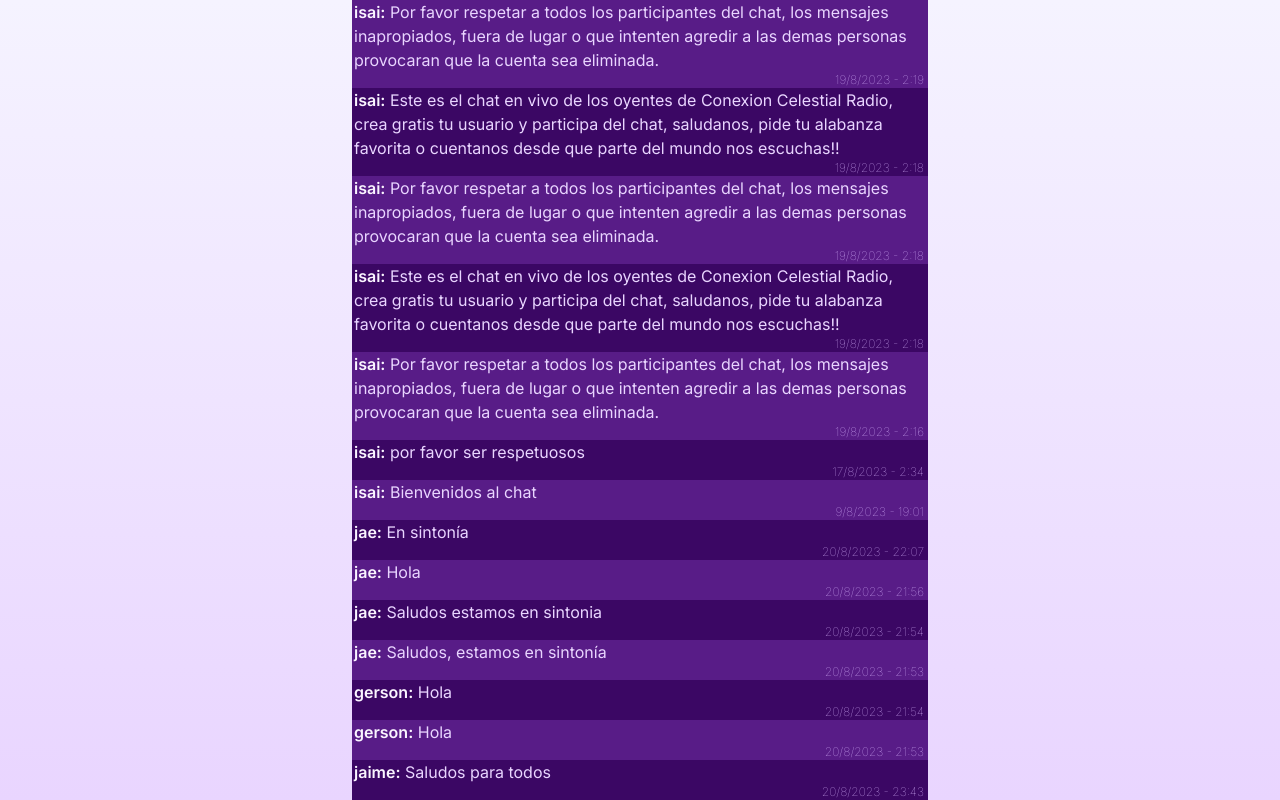
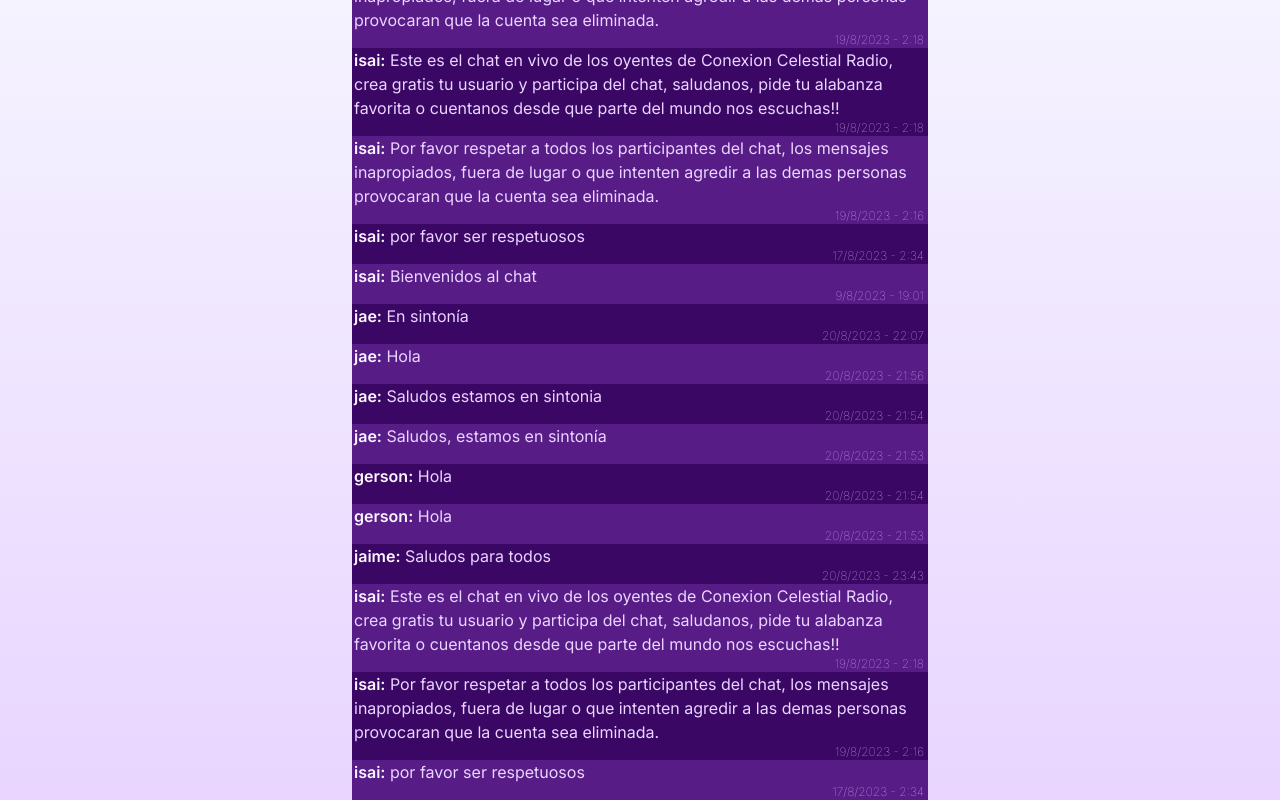
Before and after one commit to isaiorellana-dev/livechat-app, a Next.js app: page /chat in a window 1280 px wide. Built offline with nearby package versions, Linux system fonts and the light colour scheme.

Commit message:
Loading and error components for Messages

```diff
--- /dev/null
+++ b/src/app/chat/components/ErrorMessages.tsx
@@ -0,0 +1,12 @@
+const ErrorMessages = () => {
+  return (
+    <div className="w-full h-full flex items-center justify-center p-4 text-purple-300">
+      <p className="text-center">
+        Ocurrio un error cargando los mensajes, por favor revisa tu conexion a
+        internet.
+      </p>
+    </div>
+  )
+}
+
+export default ErrorMessages
--- /dev/null
+++ b/src/app/chat/components/LoadingMessages.tsx
@@ -0,0 +1,30 @@
+import { isEven } from "@/utils/math"
+
+const LoadingMessages = () => {
+  const numbersArray: number[] = Array.from(
+    { length: 50 },
+    (_, index) => index + 1
+  )
+  return (
+    <>
+      {numbersArray.map((m, i) => (
+        <div
+          key={i}
+          className={`w-full max-w-xl ${
+            isEven(i) ? "bg-purple-900" : "bg-purple-950"
+          }`}
+        >
+          <p className="text-left text-purple-200 px-0.5 animate-pulse">
+            <span className="font-semibold text-purple-200">
+              Cargando usuario:
+            </span>{" "}
+            Cargando mensaje
+          </p>
+          <p className="text-right font-thin text-xs text-purple-300 px-1 animate-pulse">{`--/--/-- - --:--`}</p>
+        </div>
+      ))}
+    </>
+  )
+}
+
+export default LoadingMessages
--- a/src/app/chat/page.tsx
+++ b/src/app/chat/page.tsx
@@ -7,6 +7,8 @@
 import { REJECTED } from "../../constants/strings"
 import Message from "./components/Message"
 import { messagesObserver } from "@/utils/observerAnimator"
+import LoadingMessages from "./components/LoadingMessages"
+import ErrorMessages from "./components/ErrorMessages"
 
 type chatStateI = {
   loading: loadingT
@@ -64,8 +66,12 @@
         className="w-full max-w-xl h-screen overflow-y-scroll overflow-x-hidden flex flex-col items-center"
         ref={messageContainerRef}
       >
+        {loading === PENDING && <LoadingMessages />}
+
         {loading === SUCCESS &&
-          messages.map((m, i) => <Message key={m.id} index={i} message={m} />)}
+          messages.map((m, i) => <Message key={i} index={i} message={m} />)}
+
+        {loading === REJECTED && <ErrorMessages />}
       </div>
     </main>
   )
--- a/src/mocks/messages.ts
+++ b/src/mocks/messages.ts
@@ -119,4 +119,22 @@
     nickname: "jaime",
     created_at: "2023-08-20T23:43:30.881401Z",
   },
+  {
+    id: 55,
+    body: "Este es el chat en vivo de los oyentes de Conexion Celestial Radio, crea gratis tu usuario y participa del chat, saludanos, pide tu alabanza favorita o cuentanos desde que parte del mundo nos escuchas!!",
+    nickname: "isai",
+    created_at: "2023-08-19T02:18:07.046307Z",
+  },
+  {
+    id: 49,
+    body: "Por favor respetar a todos los participantes del chat, los mensajes inapropiados, fuera de lugar o que intenten agredir a las demas personas provocaran que la cuenta sea eliminada.",
+    nickname: "isai",
+    created_at: "2023-08-19T02:16:07.330789Z",
+  },
+  {
+    id: 43,
+    body: "por favor ser respetuosos",
+    nickname: "isai",
+    created_at: "2023-08-17T02:34:59.654834Z",
+  },
 ]
```
